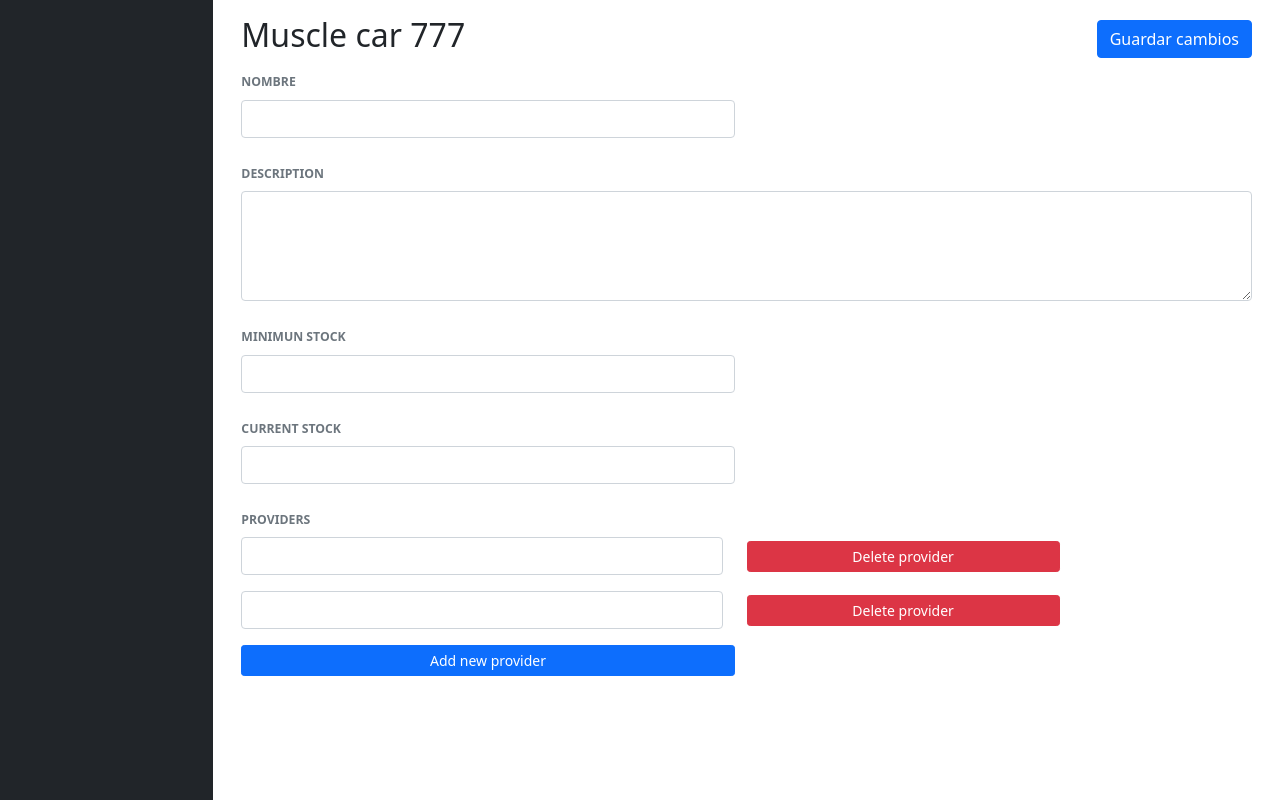
After one commit to Kaiserbl/stocks_full, a Flask app: page /products in a window 1280 px wide. The commit adds this page. Run offline with Flask 2, Linux system fonts and the light colour scheme.

Commit message:
Added edit product page

```diff
--- a/routes.py
+++ b/routes.py
@@ -5,6 +5,10 @@ def setRoutes(app):
     def index():
         return render_template('index.html')
 
+    @app.route("/products")
+    def editProduct():
+        return render_template('product_edit.html')
+
     @app.errorhandler(404)
     def error_404_handler(e):
         return render_template('404.html'), 404
--- /dev/null
+++ b/templates/_components.html
@@ -0,0 +1,11 @@
+<!-- Form field -->
+{% macro formField(id, label) -%}
+    <div class="row mb-3">
+        <p class="text-muted text-uppercase small fw-bold my-2"><small>
+            {{ label }}
+        </small></p>
+        <div class="col-12 col-md-6">
+            <input type="text" class="form-control" id="{{ id }}">
+        </div>
+    </div>
+{%- endmacro %}
--- a/templates/index.html
+++ b/templates/index.html
@@ -5,5 +5,9 @@
         <p class="fs-1 fw-bold">
             Esta es la pagina principal
         </p>
+        <h4>Páginas:</h4>
+        <div class="d-grid gap-2 col-12 col-md-6 mx-auto">
+            <a class="btn btn-primary" href="products" role="button">Editar producto</a>
+        </div>
     </div>
 {% endblock %}
--- /dev/null
+++ b/templates/product_edit.html
@@ -0,0 +1,69 @@
+{% extends '_base.html' %}
+
+{% import '_components.html' as components %}
+
+{% block content %}
+    <div class="container-fluid">
+        <div class="row vh-100">
+            <!-- Sidebar -->
+            <div class="col-2 bg-dark  align-items-stretch" >
+            </div>
+            <!-- Tab -->
+            <div class="col-10">
+                <!-- Title bar -->
+
+                <!-- Tab content -->
+                <form action="" method="post" class="p-3">
+                    <div class="d-flex align-items-center">
+                        <h2 class="title flex-fill">Muscle car 777</h2>
+                        <button type="submit" class="btn btn-primary ">Guardar cambios</button>
+                    </div>
+                    <!-- Name -->
+                    {{ components.formField('form-name', 'nombre') }}
+                    <!-- Description -->
+                    <div class="row mb-3">
+                        <p class="text-muted text-uppercase small fw-bold my-2"><small>
+                            description
+                        </small></p>
+                        <div class="col-12">
+                            <textarea class="form-control" id="form-decription" rows="4"></textarea>
+                        </div>
+                    </div>
+                    <!-- Minimun stock -->
+                    {{ components.formField('form-minimun-stock', 'minimun stock') }}
+                    <!-- Current stock -->
+                    {{ components.formField('form-current-stock', 'current stock') }}
+                    <!-- Providers -->
+                    <div class="row mb-3">
+                        <p class="text-muted text-uppercase small fw-bold my-2"><small>
+                            providers
+                        </small></p>
+                        <!-- Provider 1 -->
+                        <div class="row mb-3">
+                            <div class="col-12 col-md-6 mb-3 mb-md-0">
+                                <input type="text" class="form-control" id="form-provider1">
+                            </div>
+                            <div class="d-grid gap-2 col-12 col-md-4 align-items-center">
+                                <button class="btn btn-danger btn-sm" type="button">Delete provider</button>
+                            </div>
+                        </div>
+                        <!-- Provider 2 -->
+                        <div class="row mb-3">
+                            <div class="col-12 col-md-6 mb-3 mb-md-0">
+                                <input type="text" class="form-control" id="form-provider2">
+                            </div>
+                            <div class="d-grid gap-2 col-12 col-md-4 align-items-center">
+                                <button class="btn btn-danger btn-sm" type="button">Delete provider</button>
+                            </div>
+                        </div>
+                        <!-- Add provider -->
+                        <div class="d-grid gap-2 col-12 col-md-6">
+                            <button class="btn btn-primary btn-sm" type="button">Add new provider</button>
+                        </div>
+                    </div>
+                </form>
+            </div>
+        </div>
+    </div>
+
+{% endblock %}
```
